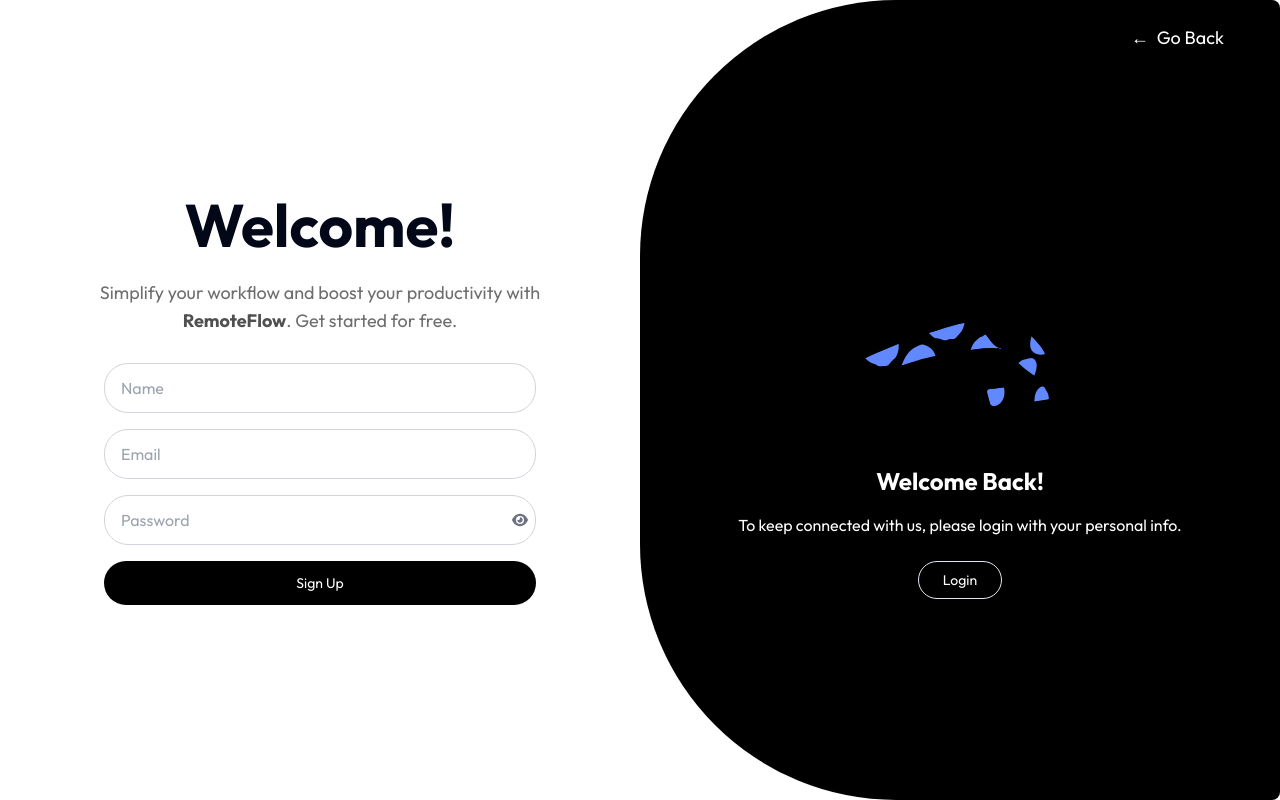
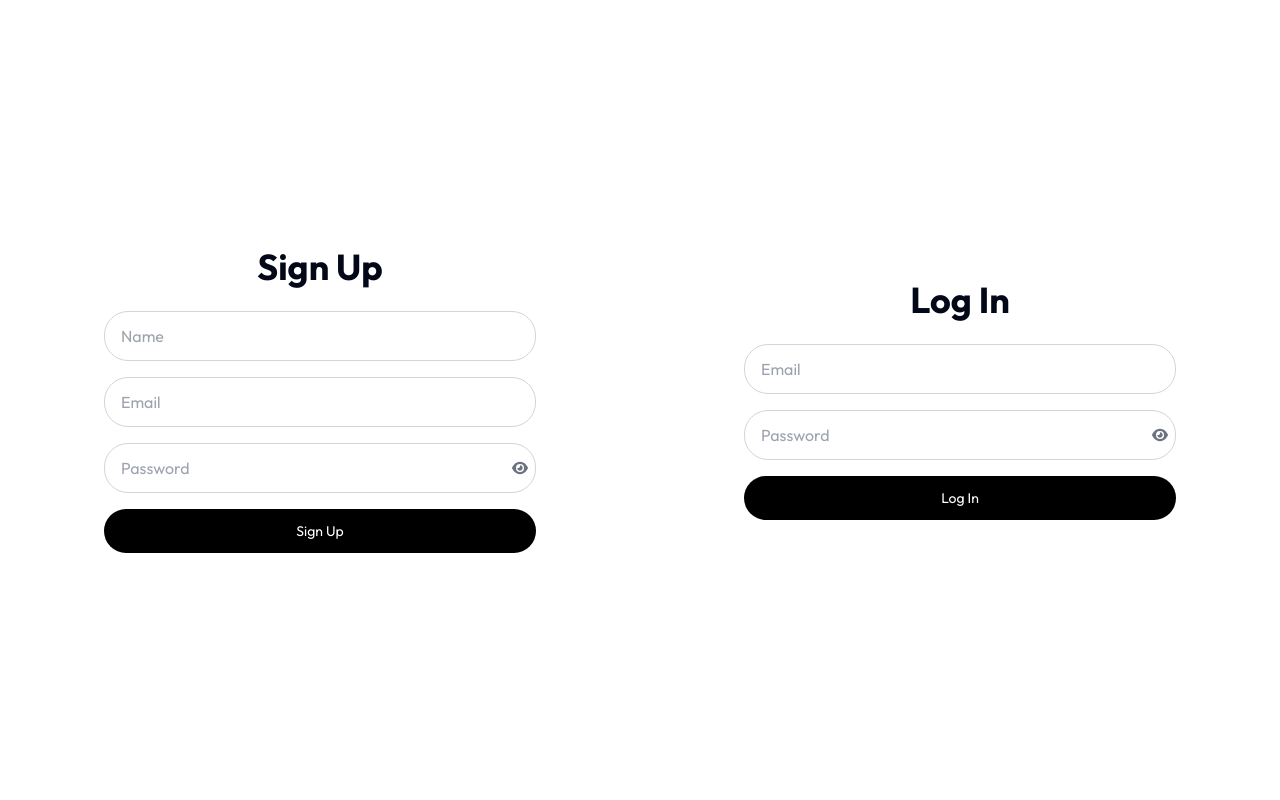
Before and after one commit to Dipeshdahiya/Remoteflow, a Next.js app: page /sign-in in a window 1280 px wide. Built offline with nearby package versions, Linux system fonts and the light colour scheme.

Commit message:
Update page.tsx

```diff
--- a/app/sign-in/page.tsx
+++ b/app/sign-in/page.tsx
@@ -22,102 +22,59 @@ const AuthPage = () => {
     password: "",
   });
 
-  // Show/hide password toggle
+  // Show/hide password
   const [showPassword, setShowPassword] = useState(false);
   const [showLoginPassword, setShowLoginPassword] = useState(false);
 
-  // Panel state
-  const [isPanelMoved, setIsPanelMoved] = useState(false);
-  const [imageSrc, setImageSrc] = useState("assets/BalletDoodle.svg");
-  const [headingText, setHeadingText] = useState("Welcome Back!");
-  const [paragraphText, setParagraphText] = useState(
-    "To keep connected with us, please login with your personal info."
-  );
-  const [buttonText, setButtonText] = useState("Login");
-
-  // Redirect to workspace directly (no auth check)
+  // Handle Sign Up → workspace
   const handleSignUpSubmit = (e: React.FormEvent) => {
     e.preventDefault();
-    router.push("/workspace");
+    console.log("Sign Up Data:", signUpData); // Debug only
+    router.push("/workspace"); // ✅ No API call, direct redirect
   };
 
+  // Handle Log In → workspace
   const handleLoginSubmit = (e: React.FormEvent) => {
     e.preventDefault();
-    router.push("/workspace");
-  };
-
-  // Toggle animated panel
-  const togglePanelMove = () => {
-    setIsPanelMoved((prev) => !prev);
-    setImageSrc(
-      isPanelMoved ? "assets/BalletDoodle.svg" : "assets/MessyDoodle.svg"
-    );
-    setHeadingText(isPanelMoved ? "Welcome Back!" : "Hello, Friend!");
-    setParagraphText(
-      isPanelMoved
-        ? "To keep connected with us, please login with your personal info."
-        : "Sign up and start your journey with us today."
-    );
-    setButtonText(isPanelMoved ? "Login" : "Sign Up");
+    console.log("Login Data:", loginData); // Debug only
+    router.push("/workspace"); // ✅ No API call, direct redirect
   };
 
   return (
-    <div className="flex flex-col min-h-screen cursor-default">
-      {/* Go Back button */}
-      <Link
-        href="/"
-        className={`fixed z-20 w-50 top-4 right-10 ${
-          isPanelMoved ? "text-black" : "text-white"
-        } flex items-center bg-transparent text-[18px] py-2 px-4 rounded-full transition-all duration-1000 ease-in-out`}
-      >
-        <span className="mr-2 font-bold">&#8592;</span>
-        Go Back
-      </Link>
-
-      <div className="relative flex flex-grow">
-        {/* Left side for Sign Up */}
+    <div className="flex flex-col min-h-screen">
+      <div className="flex flex-grow">
+        {/* Left side - Sign Up */}
         <div className="flex flex-col items-center justify-center w-1/2 p-8">
-          <h2 className="mb-6 text-6xl font-bold">Welcome!</h2>
-          <h2 className="mb-6 text-lg text-[#6f6e6e] text-center">
-            Simplify your workflow and boost your productivity with <br />
-            <span className="font-bold text-[#515050]">RemoteFlow</span>. Get
-            started for free.
-          </h2>
+          <h2 className="mb-6 text-4xl font-bold">Sign Up</h2>
           <form onSubmit={handleSignUpSubmit} className="w-3/4 space-y-4">
             <input
               type="text"
-              id="name"
-              name="name"
               value={signUpData.name}
               onChange={(e) =>
                 setSignUpData({ ...signUpData, name: e.target.value })
               }
-              className="block w-full px-4 py-3 mt-1 border border-gray-300 rounded-3xl"
+              className="block w-full px-4 py-3 border border-gray-300 rounded-3xl"
               required
               placeholder="Name"
             />
             <input
               type="email"
-              id="email"
-              name="email"
               value={signUpData.email}
               onChange={(e) =>
                 setSignUpData({ ...signUpData, email: e.target.value })
               }
-              className="block w-full px-4 py-3 mt-1 border border-gray-300 rounded-3xl"
+              className="block w-full px-4 py-3 border border-gray-300 rounded-3xl"
               required
               placeholder="Email"
             />
             <div className="relative">
               <input
                 type={showPassword ? "text" : "password"}
-                id="password"
-                name="password"
                 value={signUpData.password}
                 onChange={(e) =>
                   setSignUpData({ ...signUpData, password: e.target.value })
                 }
-                className="block w-full px-4 py-3 mt-1 border border-gray-300 rounded-3xl"
+                className="block w-full px-4 py-3 border border-gray-300 rounded-3xl"
                 required
                 placeholder="Password"
               />
@@ -138,32 +95,28 @@ const AuthPage = () => {
           </form>
         </div>
 
-        {/* Right side for Login */}
-        <div className="relative flex flex-col items-center justify-center w-1/2 p-8">
-          <h2 className="mb-6 text-6xl font-bold">Welcome back!</h2>
+        {/* Right side - Login */}
+        <div className="flex flex-col items-center justify-center w-1/2 p-8">
+          <h2 className="mb-6 text-4xl font-bold">Log In</h2>
           <form onSubmit={handleLoginSubmit} className="w-3/4 space-y-4">
             <input
               type="email"
-              id="loginEmail"
-              name="email"
               value={loginData.email}
               onChange={(e) =>
                 setLoginData({ ...loginData, email: e.target.value })
               }
-              className="block w-full px-4 py-3 mt-1 border border-gray-300 rounded-3xl"
+              className="block w-full px-4 py-3 border border-gray-300 rounded-3xl"
               required
               placeholder="Email"
             />
             <div className="relative">
               <input
                 type={showLoginPassword ? "text" : "password"}
-                id="loginPassword"
-                name="password"
                 value={loginData.password}
                 onChange={(e) =>
                   setLoginData({ ...loginData, password: e.target.value })
                 }
-                className="block w-full px-4 py-3 mt-1 border border-gray-300 rounded-3xl"
+                className="block w-full px-4 py-3 border border-gray-300 rounded-3xl"
                 required
                 placeholder="Password"
               />
@@ -183,26 +136,6 @@ const AuthPage = () => {
             </Button>
           </form>
         </div>
-
-        {/* Animated Panel */}
-        <div
-          className={`absolute top-0 ${
-            isPanelMoved ? "right-1/2" : "right-0"
-          } h-full w-1/2 bg-black flex flex-col justify-center items-center transition-all duration-1000`}
-          style={{
-            borderRadius: isPanelMoved ? "0 20vw 20vw 0" : "20vw 0 0 20vw",
-          }}
-        >
-          <img src={imageSrc} alt="Image" className="h-[30%] mb-6" />
-          <h3 className="mb-4 text-2xl font-bold text-white">{headingText}</h3>
-          <p className="px-4 mb-6 text-center text-white">{paragraphText}</p>
-          <Button
-            className="px-6 py-2 text-white border rounded-full"
-            onClick={togglePanelMove}
-          >
-            {buttonText}
-          </Button>
-        </div>
       </div>
     </div>
   );
```
